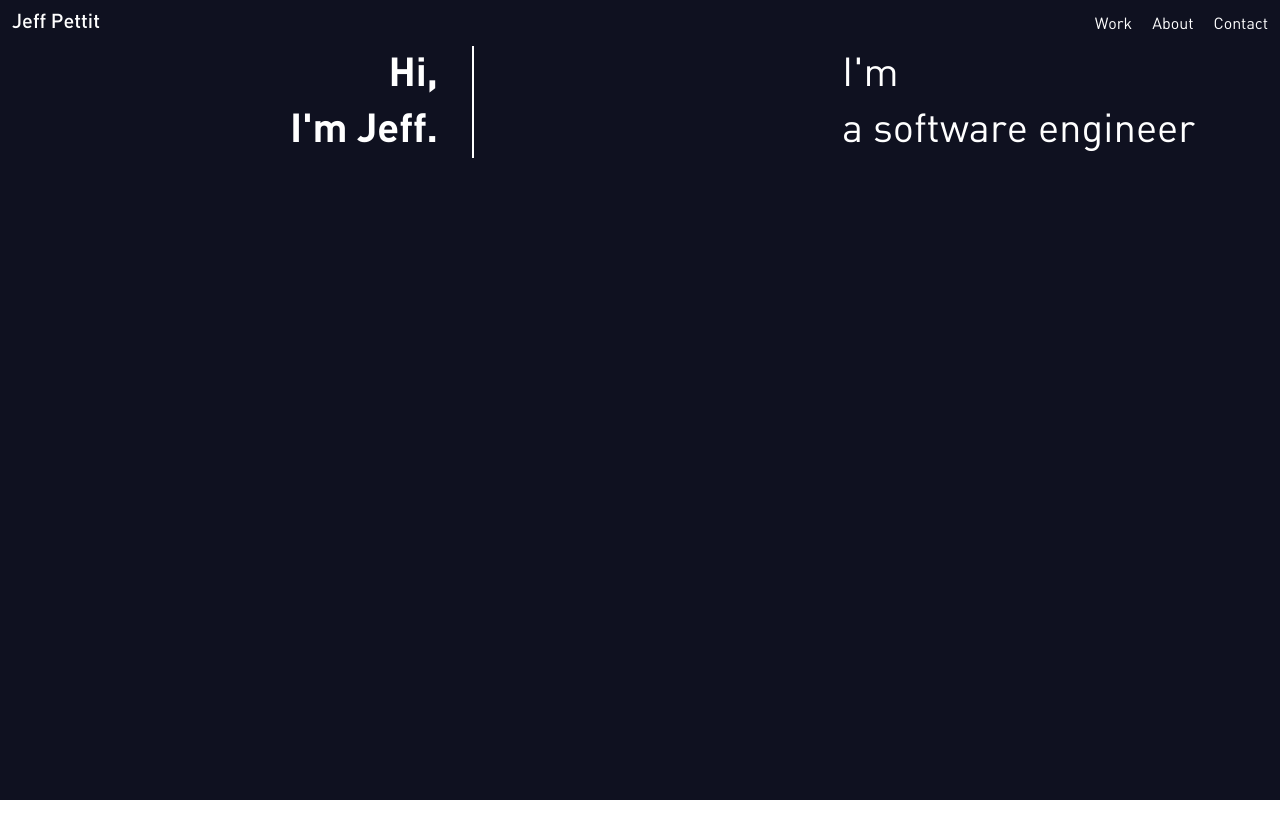
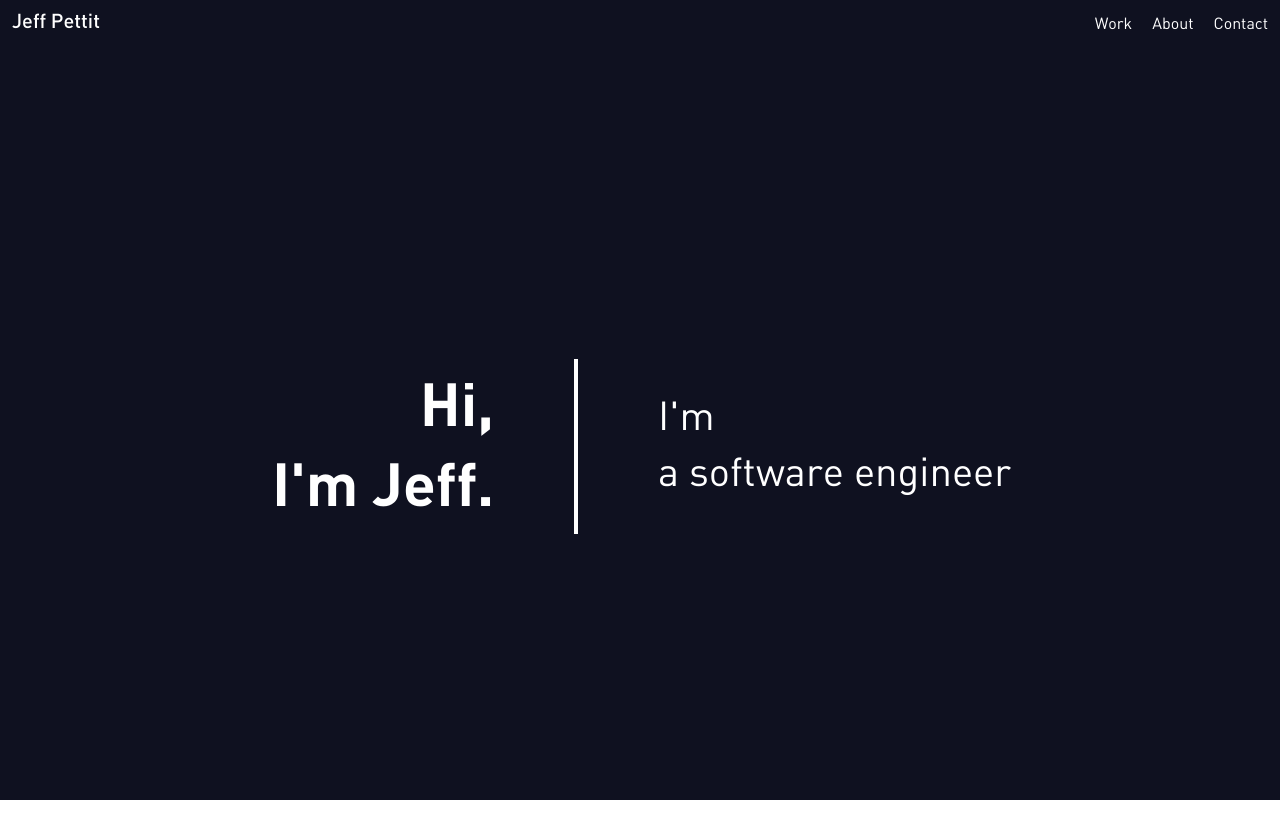
Before and after one commit to jwpettit/Portfolio-Website, a React (Create React App) app: page / in a window 1280 px wide. Shown: the top 838 px of the page. Before the commit the page ends 800 px from the top, so only its background shows below. Built offline with nearby package versions, Linux system fonts and the light colour scheme.

Commit message:
CSS progress, got the text and line working in the center of the page

```diff
--- a/src/App.css
+++ b/src/App.css
@@ -67,18 +67,38 @@
 .Homepage-Intro-Text {
     text-align: right;
     font-family: DIN-Bold;
+    font-size: 60px;
     color: #FFFFFF;
 }
 
 .Homepage-About-Text {
     text-align: left;
     font-family: DIN-Regular;
+    font-size: 40px;
     color: #FFFFFF
 }
 
-.Homepage-Divider-Line {
-    border-left: 2px solid #FFFFFF; /* change the color code and width as per your requirement */
-    height: 100%; /* set the height of the line as per your requirement */
-    margin-left: 10px;
-    margin-right: 10px;
+.Homepage-Container {
+    display: flex;
+    justify-content: space-between;
+    align-items: center;
+    margin-right: 10%;
+    height: 100vh
+    /* margin: 0 20px; */
+    /* adjust the margin to control the variable space */
 }
+
+.Homepage-Container>.Vertical-Line {
+    border-left: 4px solid #FFFFFF;
+    /* add border style to create vertical line */
+    height: 175px;
+    /* set height of the line */
+    margin-left: 80px;
+    margin-right: 80px;
+    /* adjust margin to control fixed space between elements */
+}
+
+.Homepage-Container>*:not(.Vertical-Line) {
+    flex: 1;
+    text-align: justify;
+}
--- a/src/pages/Landing.jsx
+++ b/src/pages/Landing.jsx
@@ -5,22 +5,17 @@ import Col from "react-bootstrap/Col";
 export default function Landing() {
     return (
         <div>
-            <Container>
-                <Row>
-                    <Col>
-                        <h1 className="Homepage-Intro-Text">Hi,</h1>
-                        <h1 className="Homepage-Intro-Text">I'm Jeff.</h1>
-                    </Col>
-                    <Col>
-                        <div className="Homepage-Divider-Line" />
-                    </Col>
-                    <Col>
-                        <h1 className="Homepage-About-Text">I'm</h1>
-                        <h1 className="Homepage-About-Text">a software engineer</h1>
-
-                    </Col>
-                </Row>
-            </Container>
+            <div className="Homepage-Container">
+                <div>
+                    <h1 className="Homepage-Intro-Text">Hi,</h1>
+                    <h1 className="Homepage-Intro-Text">I'm Jeff.</h1>
+                </div>
+                <div className="Vertical-Line" />
+                <div>
+                    <h1 className="Homepage-About-Text">I'm</h1>
+                    <h1 className="Homepage-About-Text">a software engineer</h1>
+                </div>
+            </div>
         </div>
     );
 }
```
